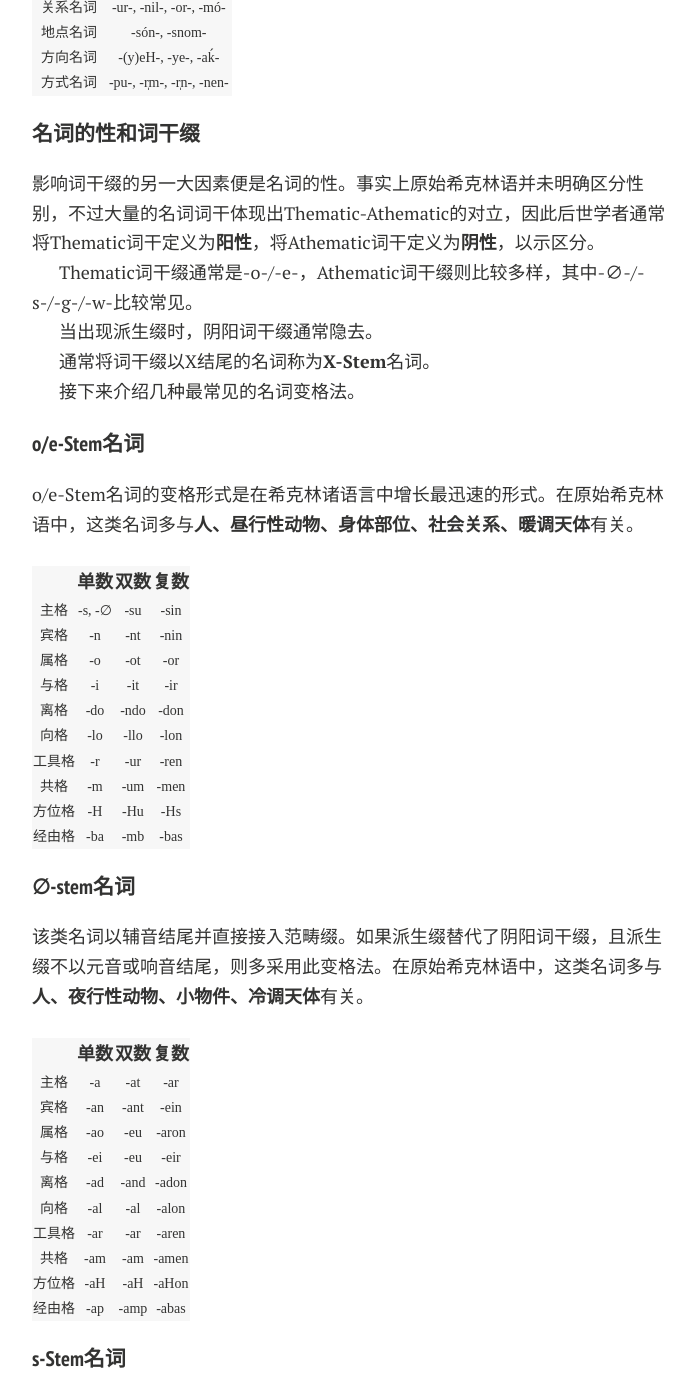
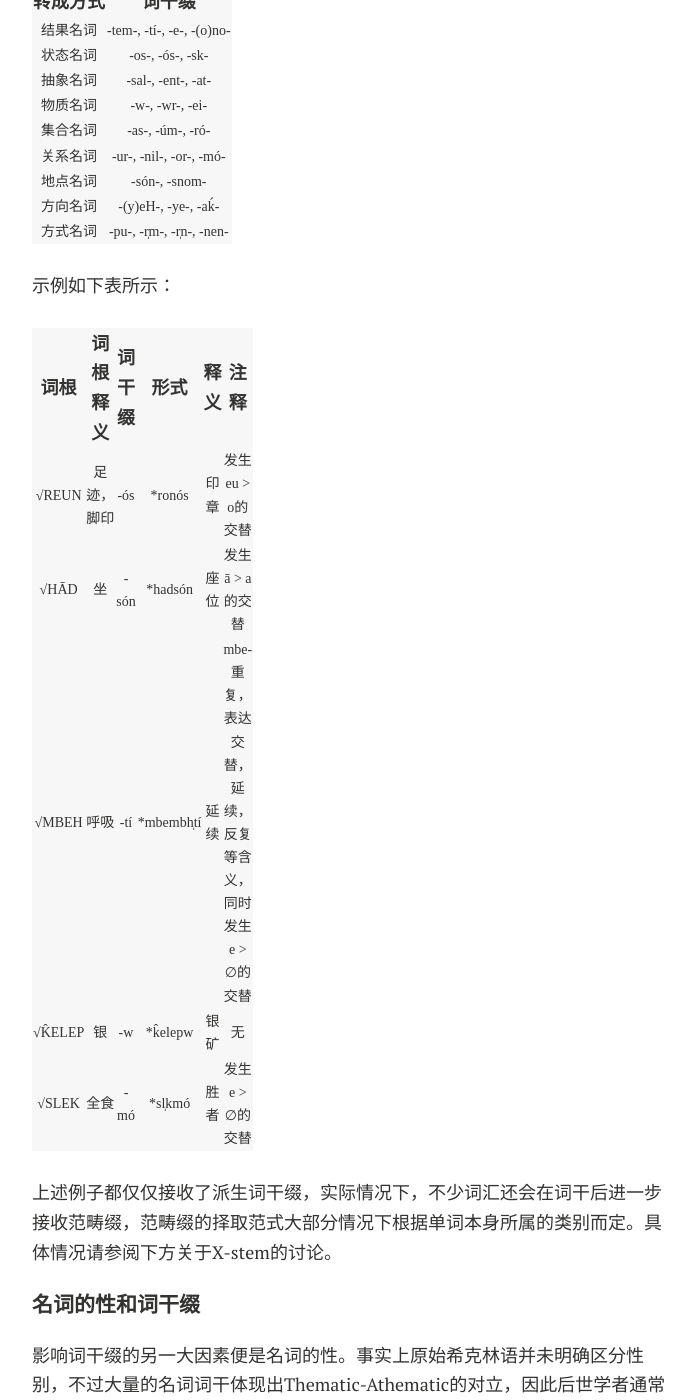
Before and after one commit to Kinnuch/kinnuch.github.io, a Jekyll site: the page built from laim/Proto-Shikṛin.md, in a window 1280 px wide and 1400 px high, scrolled down 6133 px. Shown: the whole window, without its empty margins (288-983 px from the left). Built offline with Jekyll 4.4.1, drawn with Linux system fonts in a browser that asks for light colours; nearby versions of some CDN libraries; comment, search, counter and statistics services are not loaded; a style sheet for code colours, icons or effects is not loaded; some of the changed text lies outside the part shown.

Commit message:
Update Proto-Shikṛin.md

```diff
--- a/laim/Proto-Shikṛin.md
+++ b/laim/Proto-Shikṛin.md
@@ -40,9 +40,9 @@
 
 |                     |  双唇(Labio)  | 齿冠(Coronal) | 硬腭(Palatal) |  软腭(Velar)  |   唇化软腭(Labio Velar)   |
 | :-----------------: | :-----------: | :-----------: | :-----------: | :-----------: | :-----------------------: |
-|  **清(Voiceless)**  |       p       |       t       |       ḱ       |       k       |       k^w^       |
-|   **浊(Voiced)**    |       b       |       d       |       ǵ       |       g       |       g^w^       |
-| **鼻冠(Pre-Nasal)**[^1] | ^m^b | ^n^d | ^ɲ^ǵ | ^ŋ^g | ^ŋ^g^w^ |
+|  **清(Voiceless)**  |       p       |       t       |       k̂(~/c/)       |       k       |       k^w^       |
+|   **浊(Voiced)**    |       b       |       d       |       ĝ(~/ɟ/)       |       g       |       g^w^       |
+| **鼻冠(Pre-Nasal)**[^1] | ^m^b | ^n^d | ^ɲ^ĝ(~/^ɲ^ɟ/) | ^ŋ^g | ^ŋ^g^w^ |
 |                     |               |       s       |               |               |                           |
 
 #### 响音(Resonant, R)
@@ -76,7 +76,9 @@
 
 具体来说，单音节词根也被称为**强词根**，其结构只能是(s)CV/R(C)(C)。且不能同时出现两个浊阻碍音，也不能同时出现两个鼻冠音。词尾被允许的CC有CH/CR/sT。词根通常不允许以元音或成音节响音开头，如果出现这种情况，词首通常会构拟H, Y, W来规避。
 
-双音节词根也被称为**弱词根**，其结构只能是(s)CVCV(C)(C)。响音不被允许成为音节核。
+双音节词根也被称为**弱词根**，其结构只能是(s)CVCV(C)(C)。双音节词中响音不被允许成为音节核。
+
+在派生过程中，元音交替导致的隐匿可能出现不被允许的辅音丛\*C~1~C~2~，此时通常在两辅音间插入成音节喉音H̩，即构成\*C~1~H̩C~2~的序列。值得注意的是，成音节喉音并不会单独出现在词根中。此外，如果\*C~1~C~2~中有滑音，那么不会插入成音节喉音，而是提升滑音为对应的元音(w > u, y > i)。
 
 **长元音**和**双元音**只会出现在强词根中，且一般不会出现在辅音丛前。
 
@@ -152,21 +154,33 @@
 | 方向名词 | -(y)eH-, -ye-, -aḱ- |
 | 方式名词 | -pu-, -r̩m-, -r̩n-, -nen- |
 
+示例如下表所示：
+
+|  词根  |  词根释义  | 词干缀 |   形式    | 释义 |                           注释                            |
+| :----: | :--------: | :----: | :-------: | :--: | :-------------------------------------------------------: |
+| √REUN  | 足迹，脚印 |  -ós   |  *ronós   | 印章 |                     发生eu > o的交替                      |
+|  √HĀD  |     坐     |  -són  |  *hadsón  | 座位 |                      发生ā > a的交替                      |
+| √MBEH  |    呼吸    |  -tí   | *mbembh̩tí | 延续 | mbe-重复，表达交替，延续，反复等含义，同时发生e > ∅的交替 |
+| √K̂ELEP |     银     |   -w   |  *k̂elepw  | 银矿 |                            无                             |
+| √SLEK  |    全食    |  -mó   |  *sl̩kmó   | 胜者 |                      发生e > ∅的交替                      |
+
+上述例子都仅仅接收了派生词干缀，实际情况下，不少词汇还会在词干后进一步接收范畴缀，范畴缀的择取范式大部分情况下根据单词本身所属的类别而定。具体情况请参阅下方关于X-stem的讨论。
+
 ##### 名词的性和词干缀
 
 影响词干缀的另一大因素便是名词的性。事实上原始希克林语并未明确区分性别，不过大量的名词词干体现出Thematic-Athematic的对立，因此后世学者通常将Thematic词干定义为**阳性**，将Athematic词干定义为**阴性**，以示区分。
 
-Thematic词干缀通常是-o-/-e-，Athematic词干缀则比较多样，其中-∅-/-s-/-g-/-w-比较常见。
+Thematic词干缀通常是-ó-/-é-，Athematic词干缀则比较多样，其中-∅-/-s-/-g-/-w-比较常见。
 
 当出现派生缀时，阴阳词干缀通常隐去。
 
 通常将词干缀以X结尾的名词称为**X-Stem**名词。
 
-接下来介绍几种最常见的名词变格法。
+接下来介绍几种最常见的名词变格法，通常来说，**弱格**后缀会引发词干的元音交替。如果弱格导致的交替使重音所在元音隐匿，则弱格后缀继承该重音。
 
-##### o/e-Stem名词
+##### ó/é-Stem名词
 
-o/e-Stem名词的变格形式是在希克林诸语言中增长最迅速的形式。在原始希克林语中，这类名词多与**人、昼行性动物、身体部位、社会关系、暖调天体**有关。
+ó/é-Stem名词的变格形式是在希克林诸语言中增长最迅速的形式。在原始希克林语中，这类名词多与**人、昼行性动物、身体部位、社会关系、暖调天体**有关。
 
 |        |  单数  | 双数 | 复数 |
 | :----: | :----: | :--: | :--: |
@@ -180,6 +194,17 @@
 |  共格  |   -m   | -um  | -men |
 | 方位格 |   -H   | -Hu  | -Hs  |
 | 经由格 |  -ba   | -mb  | -bas |
+
+示例如下表所示：
+
+| 词根-词干缀 |     词根释义     | 范畴缀 |  形式   |   释义   |                             注释                             |
+| :---------: | :--------------: | :----: | :-----: | :------: | :----------------------------------------------------------: |
+|  √PEBES-é   |      马，驴      |   -∅   | *ph̩bsé  |    马    |    发生两处e > ∅的交替，h̩插入防止出现\*pb这种禁止的辅音丛    |
+|   √MĀR-ó    | 成长，成熟，老化 |  -lon  | *marlón | 成年个体 | 首先发生ā > a的交替，然后范畴缀引发ó > ∅的隐匿，重音后移至-lon上 |
+|   √WEL-é    |     草，草坪     |  -sin  | *ulésin |   平民   |                发生e > ∅的交替，滑音w提升为u                 |
+|   √KED-é    |       唱歌       |  -ur   | *kh̩déur |   乐谱   |      发生e > ∅的交替，h̩插入防止出现\*kd这种禁止的辅音丛      |
+
+需要说明的是，词根的含义并不代表它一定属于某个X-stem，因为X-stem名词所囊括的范围仅仅用于限定派生完成的结果，比如上表中的词根√WEL，其本身的含义“草，草坪”并不属于ó/é-Stem通常囊括的范围，但通过附加词干元音é，将该词转成了与“人”相关的意思。从某种角度来说这也为跨领域派生提供了更多可能。
 
 ##### ∅-stem名词
 
@@ -197,6 +222,15 @@
 |  共格  | -am  | -am  | -amen |
 | 方位格 | -aH  | -aH  | -aHon |
 | 经由格 | -ap  | -amp | -abas |
+
+示例如下表所示：
+
+| 词根-词干缀 |  词根释义  | 范畴缀 |   形式   | 释义 |       注释       |
+| :---------: | :--------: | :----: | :------: | :--: | :--------------: |
+|   √KES-∅    | 星屑，碎片 |   -a   |  *kesa   | 碎片 |        无        |
+|   √REBH-∅   | 希望，信仰 | -aren  | *r̩bharen | 经文 | 发生e > ∅的交替  |
+|   √YEUĜ-∅   | 排列；竖起 |  -am   |  *yoĝam  | 队列 | 发生eu > o的交替 |
+|   √ĜL̩K-∅    | 衰败，腐烂 |   -a   |  *ĝl̩ka   | 肥料 |        无        |
 
 ##### s-Stem名词
 
```
Also changed, not shown: other parts of laim/Proto-Shikṛin.md (+1 -1 lines).
